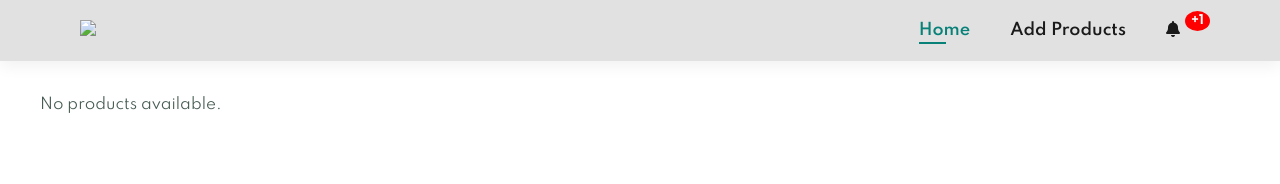
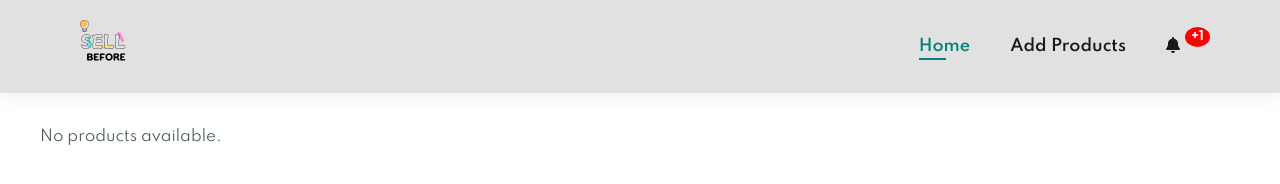
Before and after one commit to HiranyaWD/expire-date-tracker, a plain HTML site: page index.html in a window 1280 px wide. Drawn offline with Linux system fonts and the light colour scheme.

Commit message:
Update index.html

```diff
--- a/index.html
+++ b/index.html
@@ -13,7 +13,7 @@
 
 <body>
     <section id="header">
-        <a href="#"><img class="logo" src="img/SELL.png"></a>
+        <a href="#"><img class="logo" src="SELL.png"></a>
         <div>
             <ul id="navbar" class="navbar">
                 <li><a href="index.html" class="active">Home</a></li>
```
